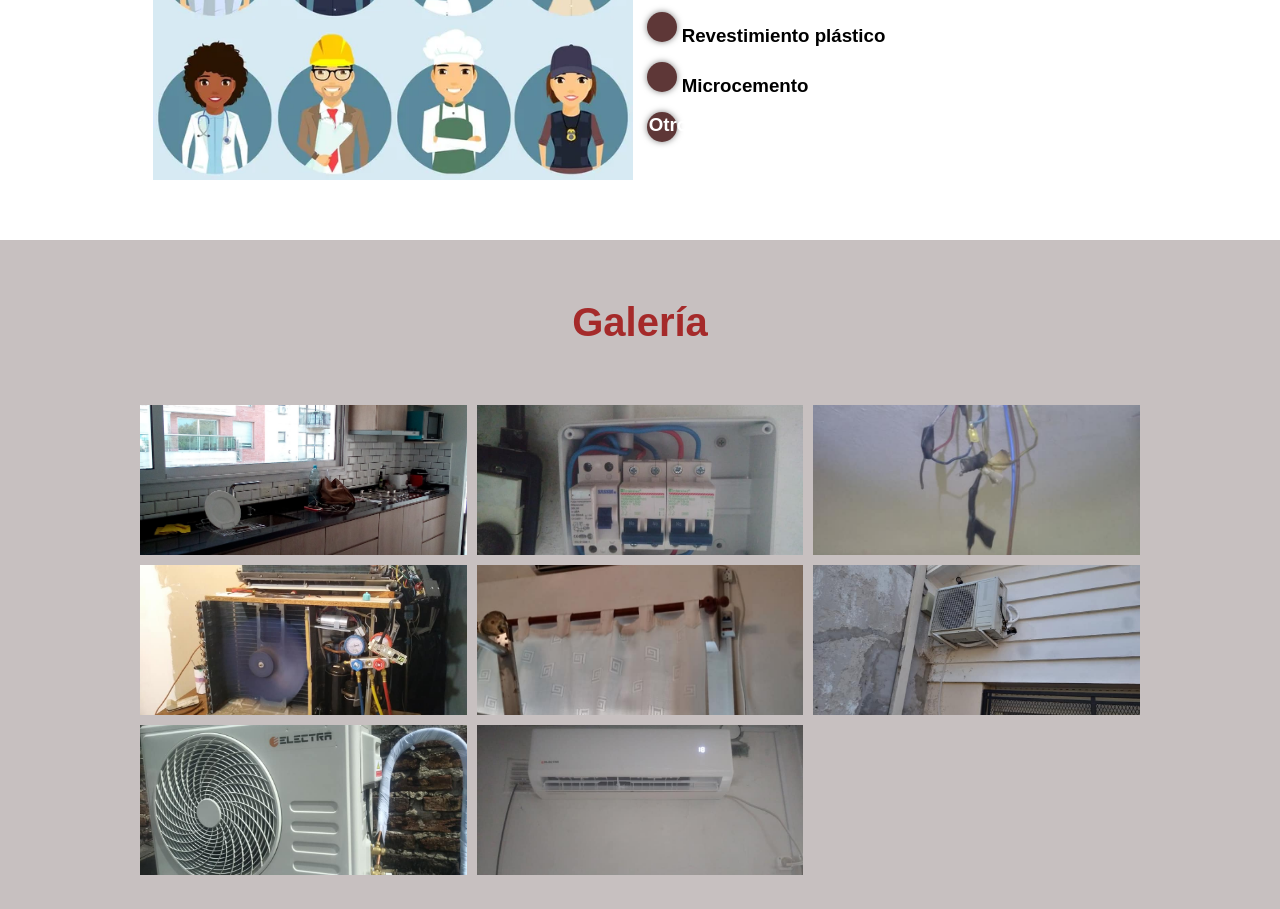
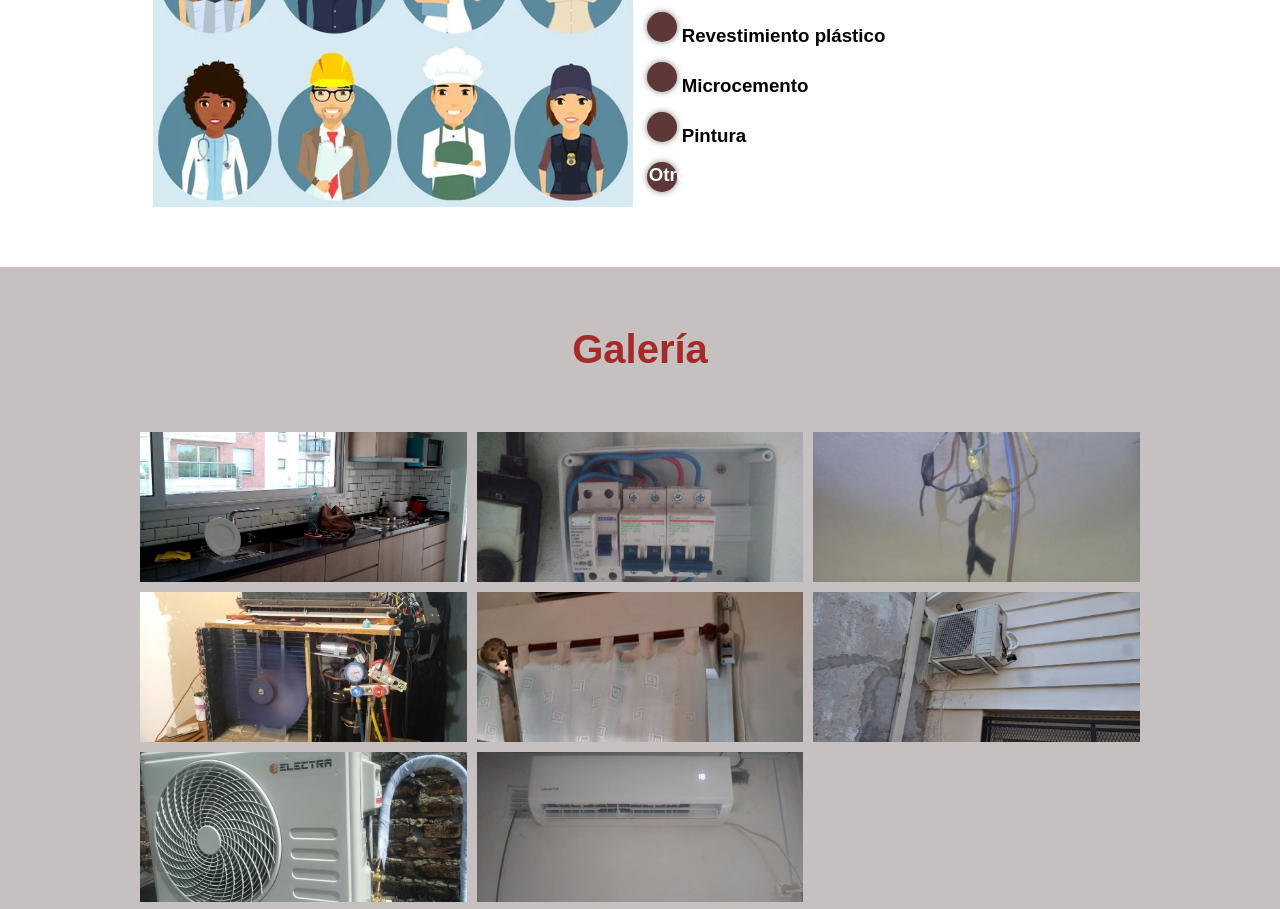
Before and after one commit to elvischoez/Proyecto, a plain HTML site: page index.html in a window 1280 px wide. Shown: the part 1075-1984 px from the top of the page. Drawn offline with Linux system fonts and the light colour scheme.

Commit message:
subiendo repositorio

```diff
--- a/index.html
+++ b/index.html
@@ -41,6 +41,7 @@
                     <h3><span></span>Plomería</h3>
                     <h3><span></span>Revestimiento plástico</h3>
                     <h3><span></span>Microcemento</h3>
+                    <h3><span></span>Pintura</h3>
                     <h3><span>Otros</span></h3>
                 </div>
             </div>
```
